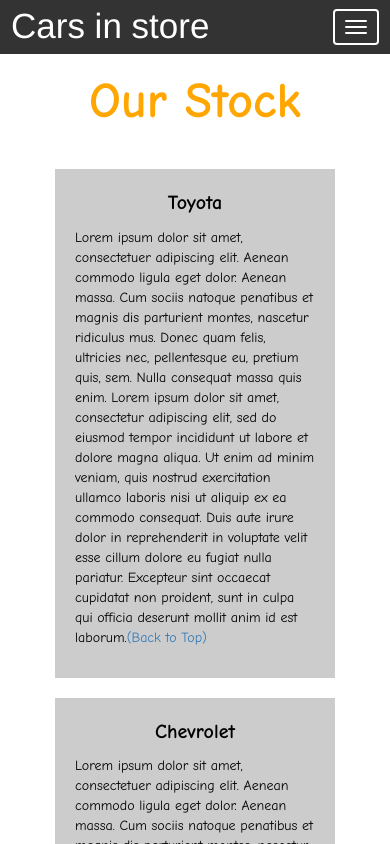
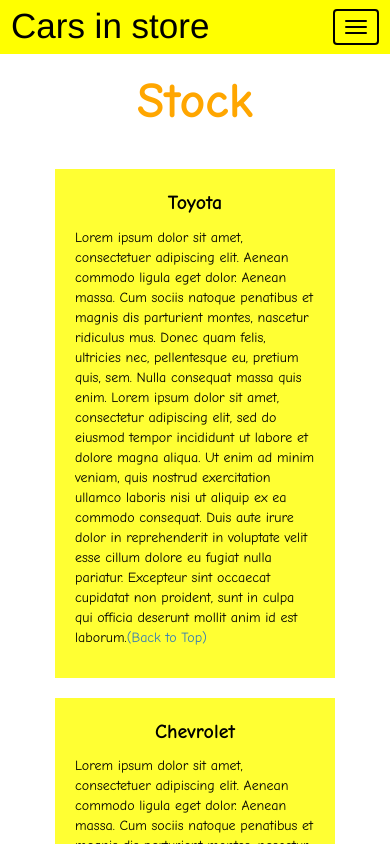
Before and after one commit to hilarioperez18/html-css-javascript-for-web-developers, a plain HTML site: page week-3/index.html in a window 390 px wide. Shown: the top 844 px of the page. Drawn offline with nearby package versions, Linux system fonts and the light colour scheme.

Commit message:
add assignment 3

```diff
--- a/week-3/index.html
+++ b/week-3/index.html
@@ -42,7 +42,7 @@
   </div>
 </nav>
 
-<h1 class="main-title">Our Stock</h1>
+<h1 class="main-title">Stock</h1>
 
 
 
--- a/week-3/style.css
+++ b/week-3/style.css
@@ -6,12 +6,12 @@
 
 .navbar{
 	border-radius: 0px;
-	background-color: rgba(0,0,0,0.8);
+	background-color: rgba(255, 255, 0);
 }
 
 .navbar-brand{
   font-size: 35px;
-  color: white;
+  color: black;
   padding-left: 25px;
 }
 
@@ -32,12 +32,12 @@
 }
 
 .navbar-toggle{
-	border: 2px solid white;
+	border: 2px solid black;
 	margin-right: 25px;
 }
 
 .icon-bar{
-	background-color: white;
+	background-color: black;
 }
 
 
@@ -81,7 +81,7 @@ li{
 	width: auto;
 	height: auto;
 	color: black;
-	background-color: rgba(0,0,0,0.2);
+	background-color: rgba(255, 255, 51);
 	font-family: "Comic Sans MS", cursive, sans-serif;
 	padding: 20px;
 }
@@ -93,5 +93,5 @@ li{
 }
 
 #top{
-
+	color: #ff4532;
 }
```
